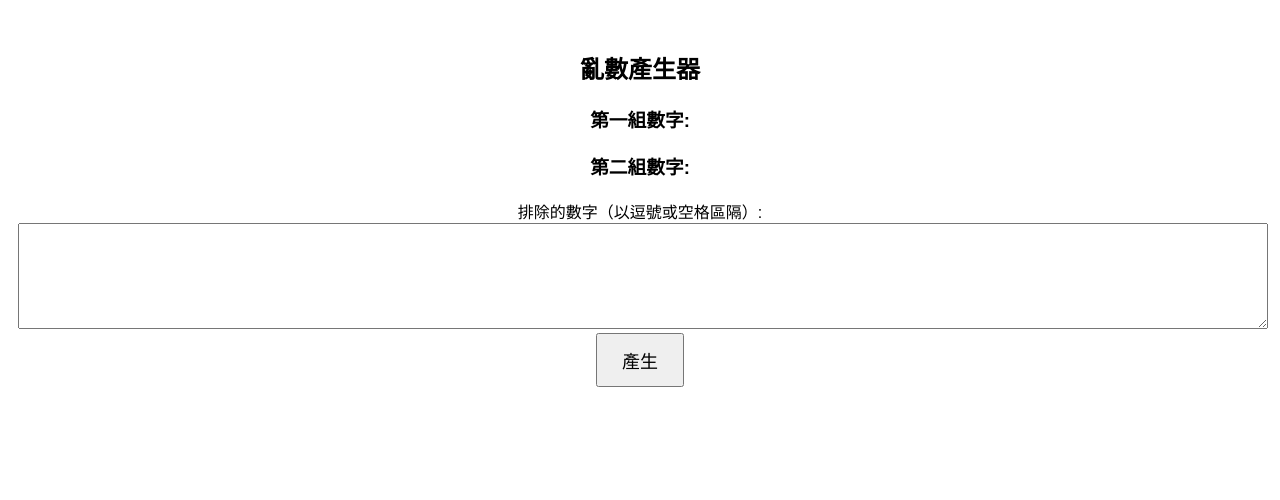
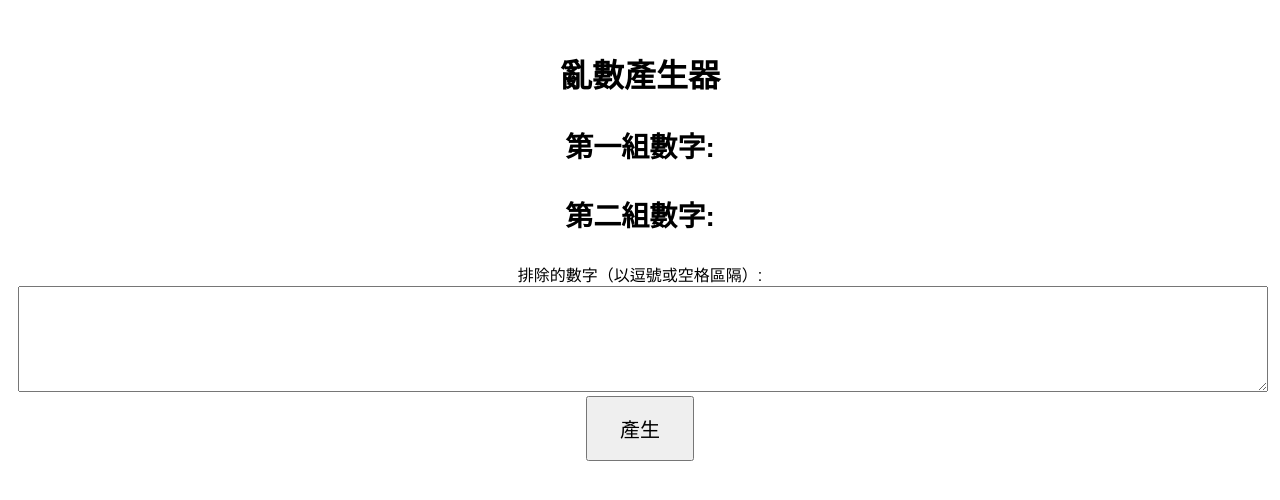
Before and after one commit to oandfof/oandfof.github.io, a plain HTML site: page index.html in a window 1280 px wide. Drawn offline with Linux system fonts and the light colour scheme.

Commit message:
Update index.html

```diff
--- a/index.html
+++ b/index.html
@@ -17,23 +17,25 @@
 
     .numbers {
       margin-bottom: 20px;
+      font-size: 24px;
     }
 
     #excludedNumbers {
       width: 100%;
       height: 100px;
       resize: vertical;
+      font-size: 18px;
     }
 
     #generateButton {
-      padding: 12px 24px;
-      font-size: 18px;
+      padding: 16px 32px;
+      font-size: 20px;
     }
   </style>
 </head>
 <body>
   <div class="container">
-    <h2>亂數產生器</h2>
+    <h2 style="font-size: 32px;">亂數產生器</h2>
     <div class="numbers">
       <h3>第一組數字:</h3>
       <p id="firstNumbers"></p>
```
